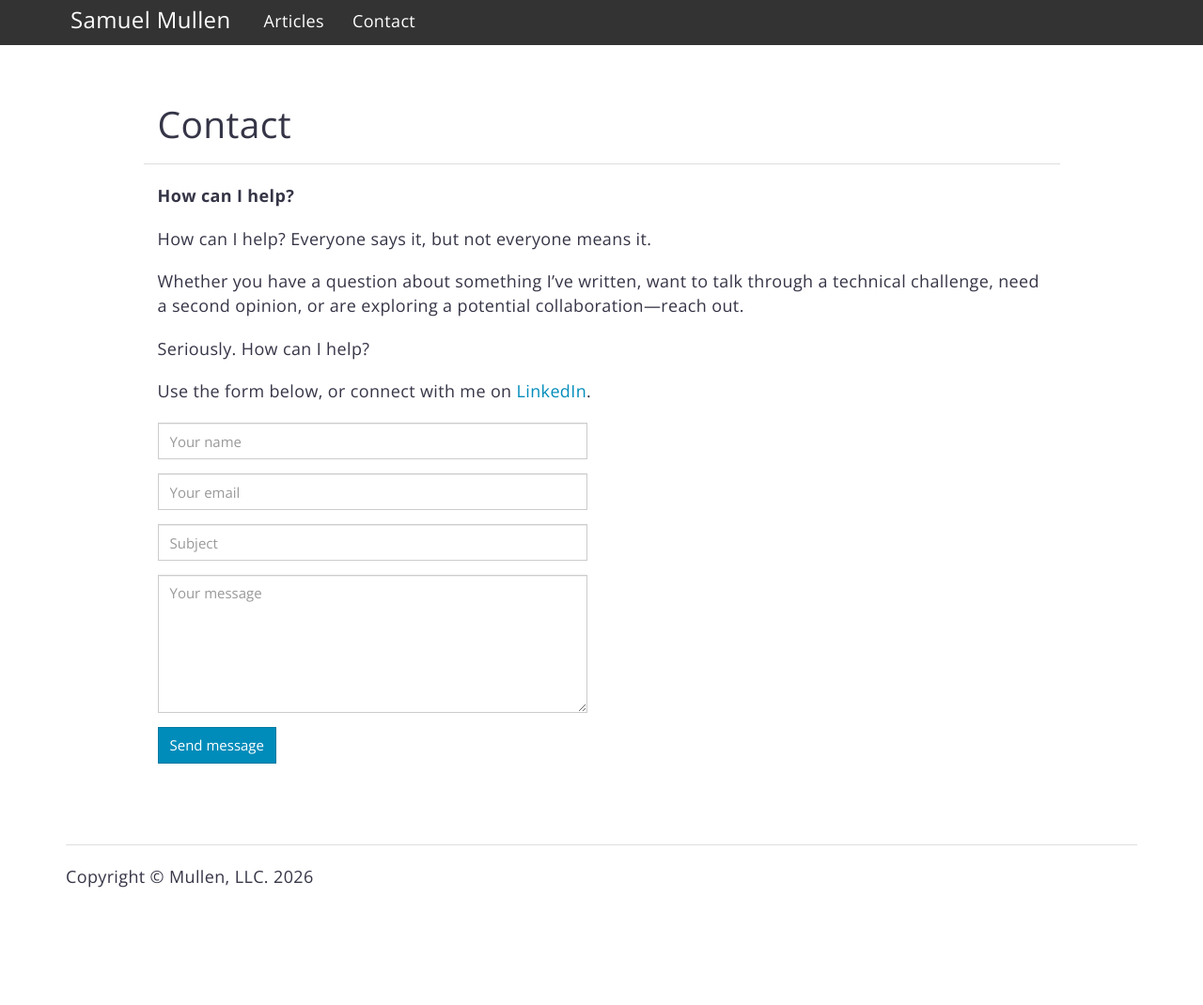
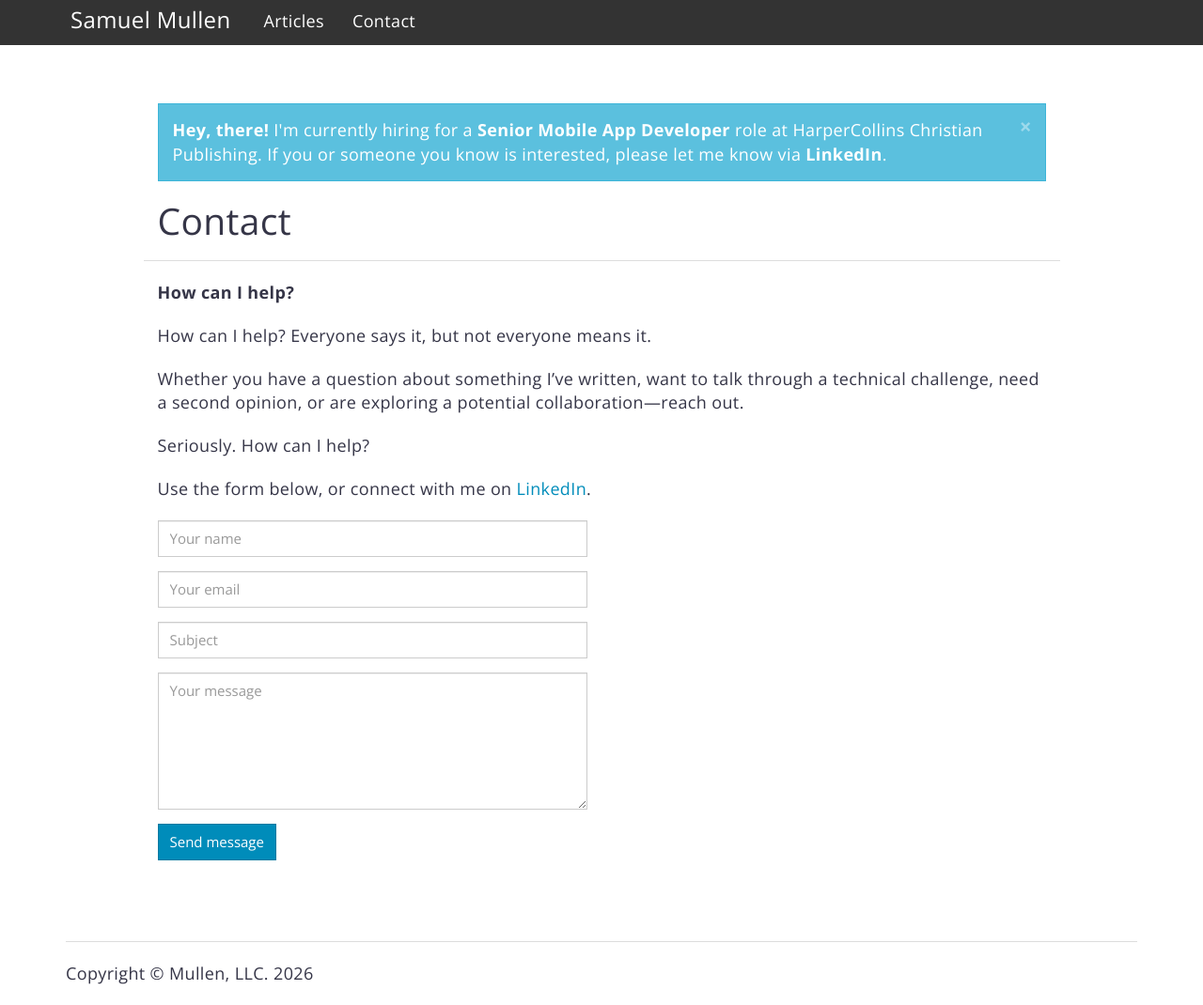
Before and after one commit to samullen/samullen.github.io, a Jekyll site: the page built from contact.md, in a window 1280 px wide. Shown: the whole page at 94% size. Built offline with Jekyll 4.4.1, drawn with Linux system fonts in a browser that asks for light colours; a style sheet for code colours, icons or effects is not loaded; before the commit the page ends 967 px from its top, so only the background shows below that.

Commit message:
Add sr. mobile dev job posting

```diff
--- a/_config.yml
+++ b/_config.yml
@@ -18,7 +18,7 @@
 # You can create any custom variable you would like, and they will be accessible
 # in the templates via {{ site.myvariable }}.
 
-show_alert: false
+show_alert: true
 
 title: Samuel Mullen
 email: samuel@samuelmullen.com
--- a/_includes/alert.html
+++ b/_includes/alert.html
@@ -1,6 +1,6 @@
 <div class="alert alert-info alert-dismissible" role="alert" style="margin-top: 20px;">
   <button type="button" class="close" data-dismiss="alert" aria-label="Close"><span aria-hidden="true">&times;</span></button>
   <p style="font-size: 18px">
-  <strong>Hey there!</strong> I'm on the lookout for my next engineering leadership adventure. If you know of any roles let me know through my <strong><a href="/contact" style="color: #fff;">contact page</a></strong> or on <strong><a href="https://linkedin.com/in/samuelmullen/" style="color: #fff;">LinkedIn</a></strong>.
+  <strong>Hey, there!</strong> I'm currently hiring for a <strong><a href="https://careers-harpercollins.icims.com/jobs/5244/senior-mobile-app-developer-%28remote%29/job" style="color: #fff">Senior Mobile App Developer</a></strong> role at HarperCollins Christian Publishing. If you or someone you know is interested, please let me know via <strong><a href="https://linkedin.com/in/samuelmullen/" style="color: #fff;">LinkedIn</a></strong>.
   </p>
 </div>
```
